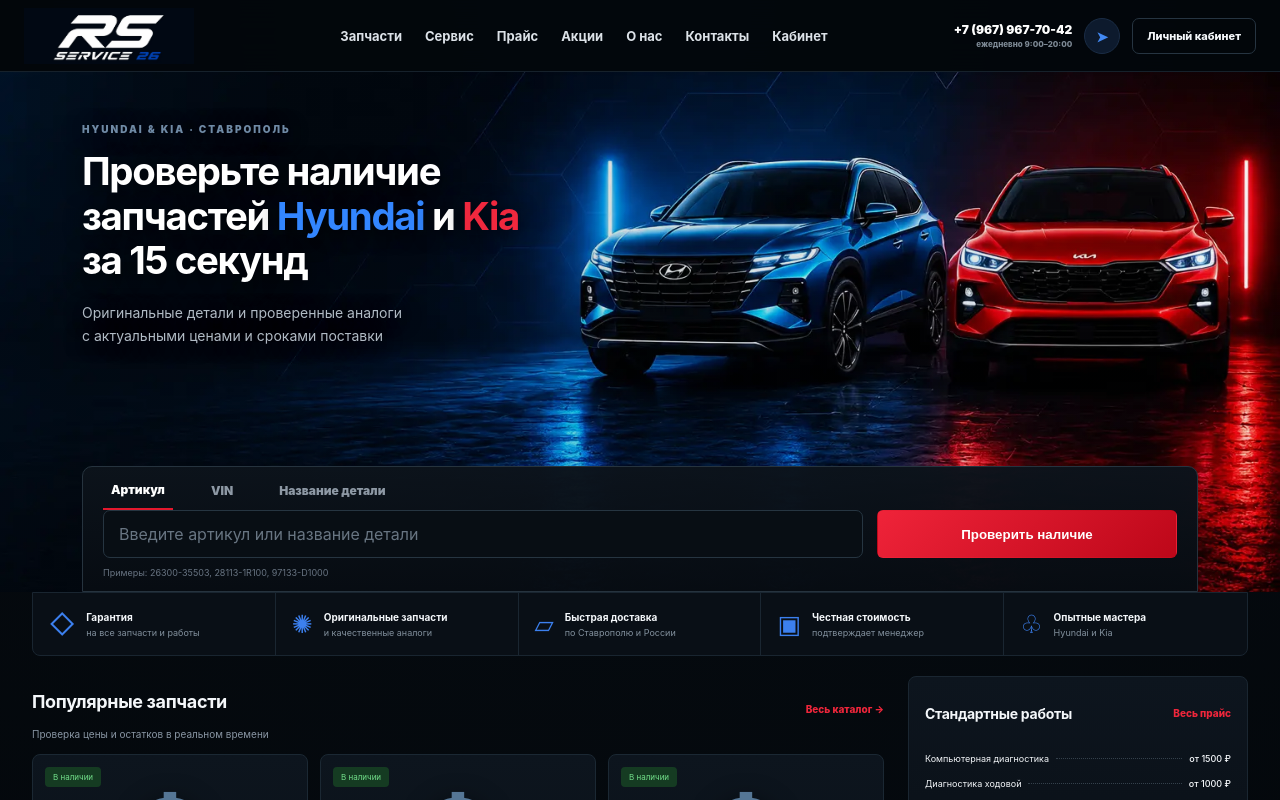
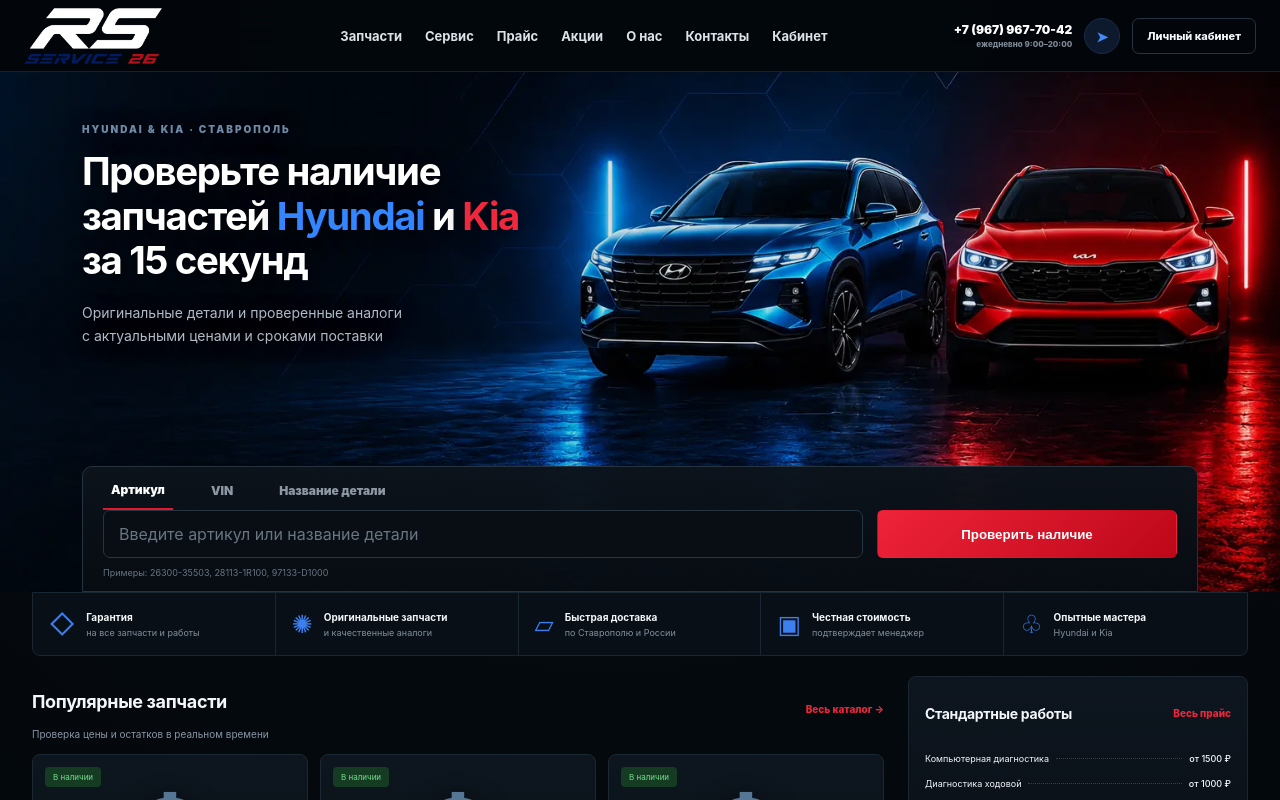
Before and after one commit to SeniorPinata28/rsservice26-v2, a Next.js app in the folder web/: page / in a window 1280 px wide. Shown: the top 800 px of the page. Built offline with nearby package versions, Linux system fonts and the light colour scheme.

Commit message:
Use official RS Service 26 logo

```diff
--- a/web/app/layout.jsx
+++ b/web/app/layout.jsx
@@ -9,6 +9,6 @@
   openGraph:{type:'website',locale:'ru_RU',url:'/',siteName:'RSService26',title:'RSService26 — сервис Hyundai и Kia',description:'Запчасти, диагностика и ремонт Hyundai и Kia в Ставрополе.',images:[{url:'/brand/hero-background.webp',width:1536,height:1024,alt:'RSService26 — Hyundai и Kia'}]},
   twitter:{card:'summary_large_image',title:'RSService26 — сервис Hyundai и Kia',description:'Запчасти, диагностика и ремонт Hyundai и Kia в Ставрополе.',images:['/brand/hero-background.webp']},
   robots:{index:true,follow:true},
-  icons:{icon:'/brand/rs-logo.webp'}
+  icons:{icon:'/brand/rs-logo.png'}
 }
 export default function RootLayout({children}){return <html lang="ru"><body>{children}</body></html>}
--- a/web/components/Footer.jsx
+++ b/web/components/Footer.jsx
@@ -1,2 +1,2 @@
 import Link from 'next/link'
-export default function Footer(){return <footer className="footer"><div className="footerInner"><img src="/brand/rs-logo.webp" alt="RS Service 26"/><p>Специализированный сервис и запчасти Hyundai / Kia в Ставрополе</p><nav><Link href="/availability">Проверить запчасть</Link><Link href="/booking">Записаться</Link><Link href="/contact">Контакты</Link></nav><a href="tel:+79679677042">+7 (967) 967-70-42</a></div><small>© 2026 RS Service 26</small></footer>}
+export default function Footer(){return <footer className="footer"><div className="footerInner"><img src="/brand/rs-logo.png" alt="RS Service 26" width="952" height="386"/><p>Специализированный сервис и запчасти Hyundai / Kia в Ставрополе</p><nav><Link href="/availability">Проверить запчасть</Link><Link href="/booking">Записаться</Link><Link href="/contact">Контакты</Link></nav><a href="tel:+79679677042">+7 (967) 967-70-42</a></div><small>© 2026 RS Service 26</small></footer>}
--- a/web/components/Header.jsx
+++ b/web/components/Header.jsx
@@ -5,7 +5,7 @@
   return <header className="header">
     <nav className="nav">
       <Link className="brand" href="/">
-        <img src="/brand/rs-logo.webp" alt="RS Service 26"/>
+        <img src="/brand/rs-logo.png" alt="RS Service 26" width="952" height="386"/>
       </Link>
       <div className="links mainLinks">
         <Link href="/parts">Запчасти</Link>
```
Also changed, not shown: web/app/design-system.css, web/public/brand/rs-logo.png (added).
